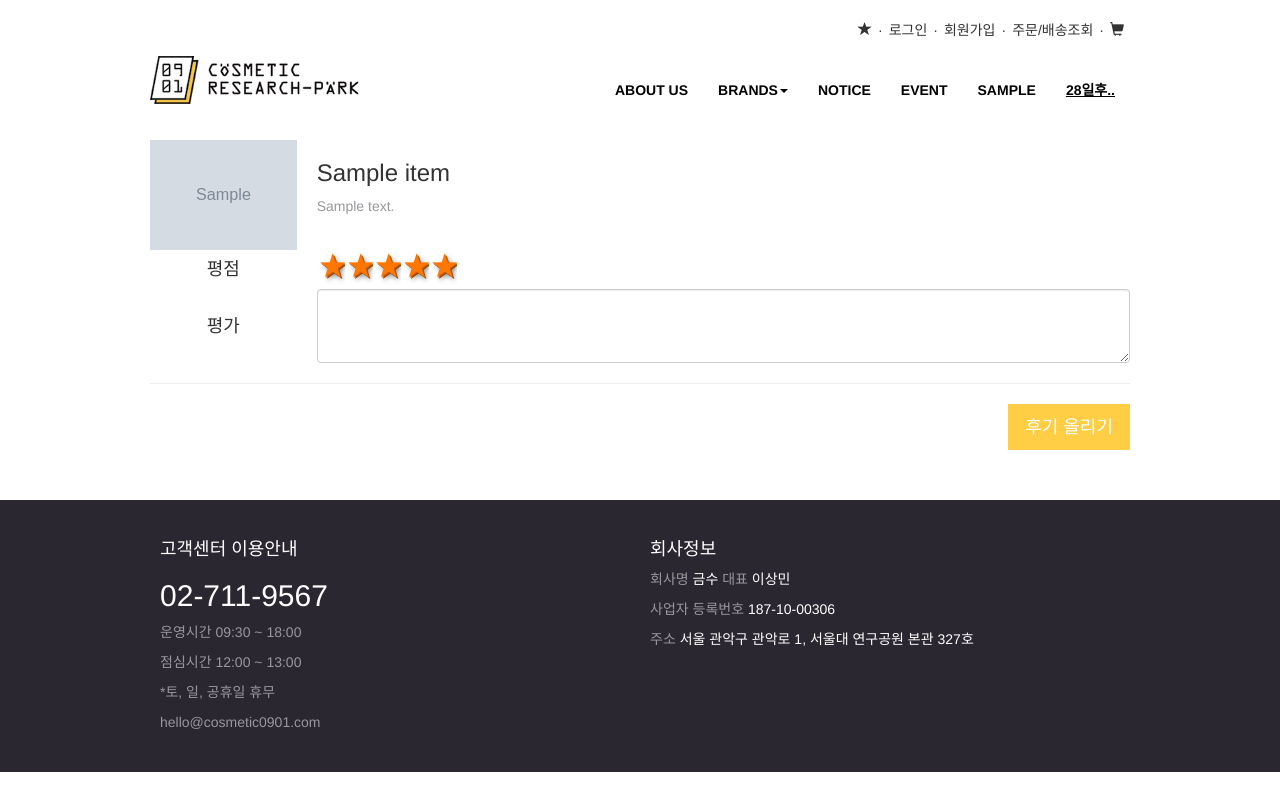
After one commit to LEESM/beaucrux, a Django app: template shopping/templates/sample/sample_review.html in a window 1280 px wide, after a click on "5 stars". The commit adds this page. Run offline with Django 3.2, Linux system fonts and the light colour scheme; the template is opened without the code that fills it: most values are stand-ins (such as "Sample title", 1, 10 or a date in 2020); grey boxes marked "Sample" are stand-in pictures; some libraries are stand-ins or nearby versions; some web fonts are replaced.

Commit message:
sample update

```diff
--- a/shopping/sample/urls.py
+++ b/shopping/sample/urls.py
@@ -5,4 +5,6 @@ urlpatterns = [
 	url(r'^request/', views.sample_request, name='sample_request'),
 	url(r'^list/', views.sample_list, name='sample_list'),
 	url(r'^detail/(?P<sample_id>[0-9]+)/$', views.sample_detail, name='sample_detail'),
+	url(r'^(?P<sample_id>[0-9]+)/$', views.sample_review, name='sample_review'),
+	url(r'^review_update/(?P<sample_id>[0-9]+)/$', views.sample_review_update, name='sample_review_update'),
 ]
--- a/shopping/static/css/custom.css
+++ b/shopping/static/css/custom.css
@@ -398,3 +398,13 @@ color:white;
 font-size:15px;
 line-height:15px;
 }
+.review_head_div1{
+	line-height:38px;
+	text-align:center;
+	font-size:18px;
+}
+.review_head_div2{
+	line-height:74px;
+	text-align:center;
+	font-size:18px;
+}
--- a/shopping/templates/sample/sample_detail_password.html
+++ b/shopping/templates/sample/sample_detail_password.html
@@ -4,7 +4,7 @@
 {% block content %}
 <div class="container">
 	<div class="text-center">
-	  <h2>본인 확인</h2>
+	  <h2>{{ title }}</h2>
 	  <br/><br/>
 	</div>
 	<div class="col-xs-12 col-sm-4 col-sm-offset-4">
@@ -15,9 +15,9 @@
 			 <input type="password" name="password" class="form-control">
           </div>
           <br/>
-          <a type="submit" class="text-center btn btn-lg btn-primary pull-right">
+          <button type="submit" class="text-center btn btn-lg btn-primary pull-right">
             확인
-          </a>
+          </button>
         </form>
     </div>
 </div>
--- a/shopping/templates/sample/sample_list.html
+++ b/shopping/templates/sample/sample_list.html
@@ -22,5 +22,7 @@
 				{% endfor %}
 			</tbody>
 		</table>
+
+		<a href="/sample/request/" class="btn btn-lg btn-primary pull-right">샘플선물 받으러 가기</a>
 	</div>
 {% endblock %}
--- a/shopping/templates/sample/sample_request.html
+++ b/shopping/templates/sample/sample_request.html
@@ -5,7 +5,7 @@
 <div class="container">
 	<h2>샘플 신청 가능한 제품들</h2>
 
-	<form action="" method="post">
+	<form action="" method="post" id="sample_request_form">
 		{% csrf_token %}
 		<div class="row">
 			{% for item in samples %}
@@ -49,14 +49,14 @@
 			<div class="form-group">
 				<label for="id_postcode">주소</label><br/>
 				{{ sample_form.postcode }}
-				<input type="button" class="btn btn-success" onclick="sample3_execDaumPostcode()" value="우편번호 찾기">
+				<input type="button" id="postcode_btn" class="btn btn-success" onclick="sample3_execDaumPostcode()" value="우편번호 찾기">
 				<div id="wrap" style="display:none;border:1px solid;width:320px;height:500px;margin:5px 0;position:relative">
 				<img src="//i1.daumcdn.net/localimg/localimages/07/postcode/320/close.png" id="btnFoldWrap" style="cursor:pointer;position:absolute;right:0px;top:-1px;z-index:1" onclick="foldDaumPostcode()" alt="접기 버튼">
 				</div>
 				{{ sample_form.address1 }}
 				{{ sample_form.address2 }}
 			</div>
-			<input type="submit" class="btn btn-primary btn-lg" value="Submit">
+			<a onclick="form_submit();" class="btn btn-primary btn-lg">신청완료</a>
 		</div>
 	</form>
 
--- /dev/null
+++ b/shopping/templates/sample/sample_review.html
@@ -0,0 +1,122 @@
+{% extends "base.html" %}
+{% load staticfiles %}
+
+{% block content %}
+<!--<link rel="stylesheet" href="{% static 'css/sample_review.css' %}" />-->
+
+<div class="container">
+	<form id="sample_review_form" method="POST" action="/sample/review_update/{{sample.id}}/">
+		{% csrf_token %}
+		{% for item in sample.samples.all %}
+			<div class="row">
+				<div class="col-xs-4 col-sm-2">
+					<img class="img-responsive" src="{{item.image0.url}}"/>
+				</div>
+				<div class="col-xs-8 col-sm-10">
+					<h3>{{ item.item_name }}</h3>
+					<p class="gray">{{ item.item_desc }}</p>
+				</div>
+			</div>
+			<div class="clear-fix"></div>
+			<div class="row">
+				<div class="col-xs-4 col-sm-2 review_head_div1">
+					평점
+				</div>
+				<div class="col-xs-8 col-sm-10">
+					<fieldset class="rating{{item.id}}">
+						<input type="radio" id="star5{{item.id}}" name="rating{{item.id}}" value="5" />
+						<label for="star5{{item.id}}" title="Rocks!">5 stars</label>
+						<input type="radio" id="star4{{item.id}}" name="rating{{item.id}}" value="4" />
+						<label for="star4{{item.id}}" title="Pretty good">4 stars</label>
+						<input type="radio" id="star3{{item.id}}" name="rating{{item.id}}" value="3" />
+						<label for="star3{{item.id}}" title="Meh">3 stars</label>
+						<input type="radio" id="star2{{item.id}}" name="rating{{item.id}}" value="2" />
+						<label for="star2{{item.id}}" title="Kinda bad">2 stars</label>
+						<input type="radio" id="star1{{item.id}}" name="rating{{item.id}}" value="1" />
+						<label for="star1{{item.id}}" title="Sucks big time">1 star</label>
+					</fieldset>
+				</div>
+			</div>
+			<div class="clear-fix"></div>
+			<div class="row">
+				<div class="col-xs-4 col-sm-2 review_head_div2">
+					평가
+				</div>
+				<div class="col-xs-8 col-sm-10">
+					<textarea name="comment{{item.id}}" id="comment{{item.id}}" class="form-control comment" rows="3"></textarea>
+				</div>
+			</div>
+			<div class="clear-fix"></div>
+			<hr/>
+
+
+			<style>
+
+				.rating{{item.id}} {
+				    float:left;
+				}
+
+				/* :not(:checked) is a filter, so that browsers that don’t support :checked don’t
+				   follow these rules. Every browser that supports :checked also supports :not(), so
+				   it doesn’t make the test unnecessarily selective */
+				.rating{{item.id}}:not(:checked) > input {
+					display:none;
+				/*    position:absolute;
+				    top:-9999px;
+				    clip:rect(0,0,0,0);
+				*/}
+
+				.rating{{item.id}}:not(:checked) > label {
+				    float:right;
+				    width:1em;
+				    padding:0 .1em;
+				    overflow:hidden;
+				    white-space:nowrap;
+				    cursor:pointer;
+				    font-size:200%;
+				    line-height:1.2;
+				    color:#ddd;
+				    text-shadow:1px 1px #bbb, 2px 2px #666, .1em .1em .2em rgba(0,0,0,.5);
+				}
+
+				.rating{{item.id}}:not(:checked) > label:before {
+				    content: '★ ';
+				}
+
+				.rating{{item.id}} > input:checked ~ label {
+				    color: #f70;
+				    text-shadow:1px 1px #c60, 2px 2px #940, .1em .1em .2em rgba(0,0,0,.5);
+				}
+
+				.rating{{item.id}}:not(:checked) > label:hover,
+				.rating{{item.id}}:not(:checked) > label:hover ~ label {
+				    color: gold;
+				    text-shadow:1px 1px goldenrod, 2px 2px #B57340, .1em .1em .2em rgba(0,0,0,.5);
+				}
+
+				.rating{{item.id}} > input:checked + label:hover,
+				.rating{{item.id}} > input:checked + label:hover ~ label,
+				.rating{{item.id}} > input:checked ~ label:hover,
+				.rating{{item.id}} > input:checked ~ label:hover ~ label,
+				.rating{{item.id}} > label:hover ~ input:checked ~ label {
+				    color: #ea0;
+				    text-shadow:1px 1px goldenrod, 2px 2px #B57340, .1em .1em .2em rgba(0,0,0,.5);
+				}
+
+				.rating{{item.id}} > label:active {
+				    position:relative;
+				    top:2px;
+				    left:2px;
+				}
+			</style>
+
+		{% endfor %}
+
+
+
+		<button type="submit" class="btn btn-lg btn-primary center pull-right">후기 올리기</button>
+	</form>
+
+</div>
+
+{% endblock %}
```
Also changed, not shown: shopping/sample/admin.py (+7 -2 lines), shopping/sample/models.py (+19 -1 lines), shopping/sample/views.py (+71 -5 lines), shopping/static/css/sample_review.css (added, +55 -0 lines), shopping/static/js/sample_request.js (+45 -0 lines), shopping/templates/sample/sample_message.html (added, +9 -0 lines), shopping/sample/migrations/0002_samplereview.py (added), shopping/sample/migrations/0003_sample_have_review.py (added), shopping/sample/migrations/0004_sample_coupon.py (added).
